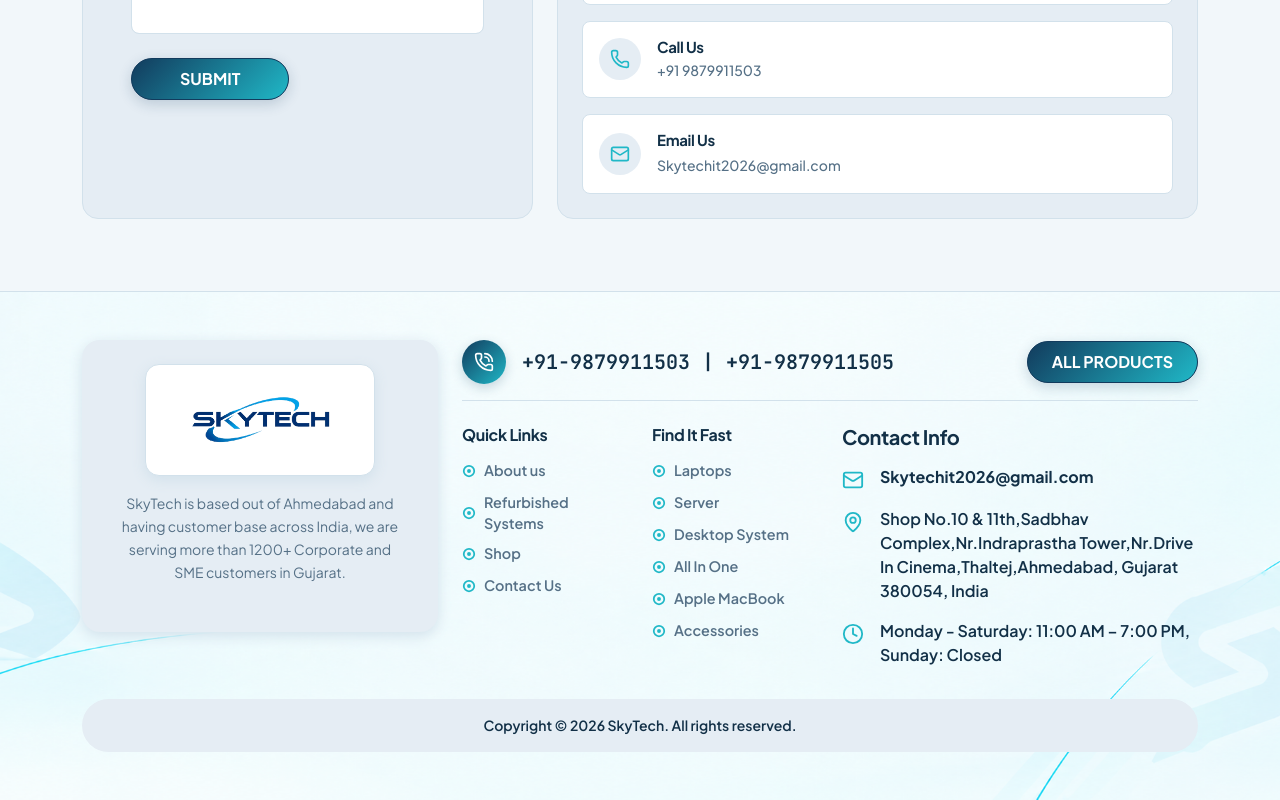
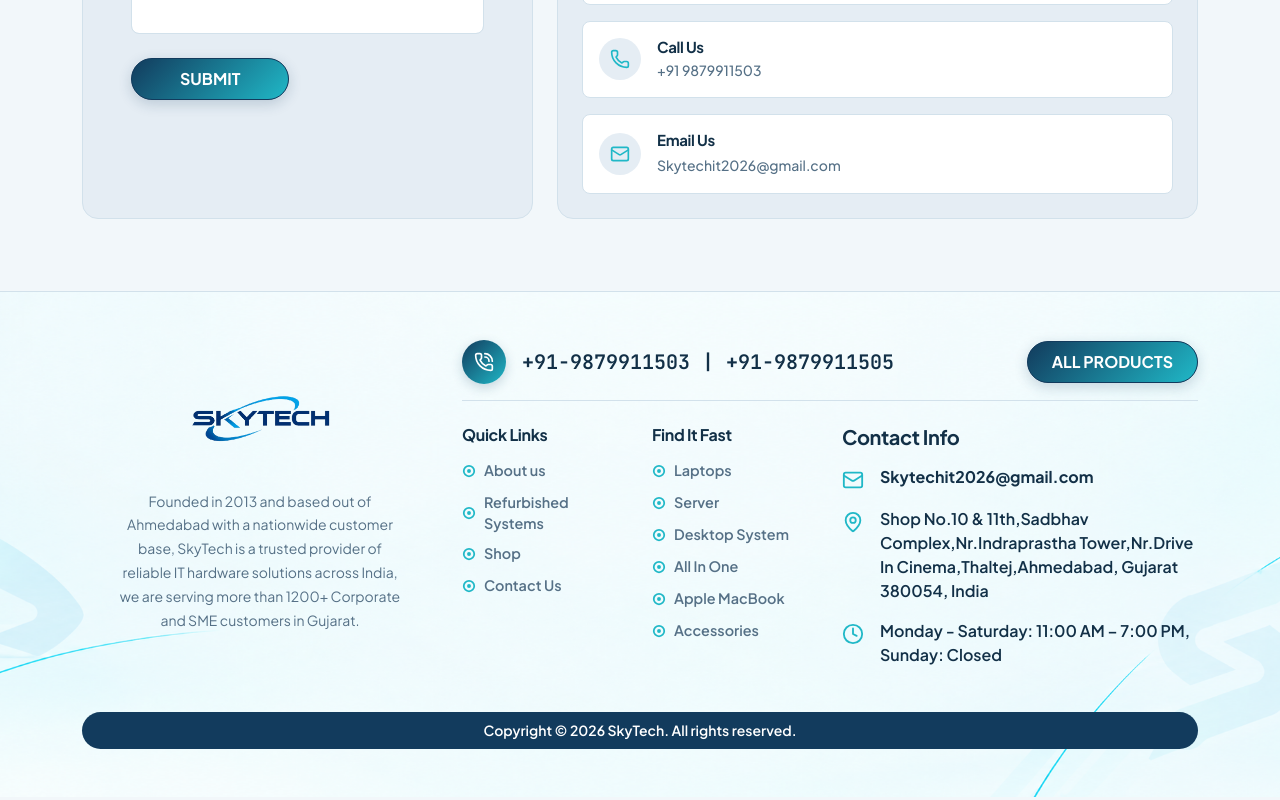
Before and after one commit to patelharshid/skytech-frontend, a React (Vite) app: page / in a window 1280 px wide. Shown: the part 4993-5793 px from the top of the page. Built offline with nearby package versions, Linux system fonts and the light colour scheme; no server answers.

Commit message:
footer changes

```diff
--- a/src/components/Footer.jsx
+++ b/src/components/Footer.jsx
@@ -51,8 +51,8 @@
               </div>
 
               {/* Description */}
-              <p className="small text-muted mb-4 px-2" style={{ lineHeight: '1.65', color: 'var(--text-muted)' }}>
-                SkyTech is based out of Ahmedabad and having customer base across India, we are serving more than 1200+ Corporate and SME customers in Gujarat.
+              <p className="small text-muted mb-4 px-2" style={{ lineHeight: '1.7', color: 'var(--text-muted)' }}>
+                Founded in 2013 and based out of Ahmedabad with a nationwide customer base, SkyTech is a trusted provider of reliable IT hardware solutions across India, we are serving more than 1200+ Corporate and SME customers in Gujarat.
               </p>
             </div>
           </div>
@@ -138,7 +138,7 @@
 
         {/* Bottom Copyright Strip */}
         <div className="mt-4 pt-2">
-          <div className="rounded-pill text-center fw-semibold small py-3 px-4 bg-surface text-main">
+          <div className="rounded-pill text-center fw-semibold small py-2 px-3 bg-primary text-white">
             Copyright © 2026 SkyTech. All rights reserved.
           </div>
         </div>
--- a/src/css/footer.css
+++ b/src/css/footer.css
@@ -9,41 +9,15 @@
 }
 
 .skytech-footer-card {
-  background: var(--surface-color);
-  border-radius: 18px;
   padding: 24px;
-  box-shadow: 0 4px 14px var(--border-color);
 }
 
 .skytech-logo-badge {
-  background: var(--card-color);
   border-radius: 14px;
   padding: 10px 24px;
-  box-shadow: 0 4px 14px var(--border-color);
-  border: 1px solid var(--border-color);
   display: inline-flex;
   align-items: center;
   justify-content: center;
-}
-
-.skytech-social-btn {
-  width: 34px;
-  height: 34px;
-  border-radius: 50%;
-  background: var(--surface-color);
-  color: var(--text-color);
-  display: inline-flex;
-  align-items: center;
-  justify-content: center;
-  text-decoration: none;
-  transition: all 0.2s ease;
-}
-
-.skytech-social-btn:hover {
-  background: var(--accent-color);
-  color: #ffffff;
-  transform: translateY(-2px);
-  box-shadow: 0 4px 12px rgba(32, 184, 199, 0.35);
 }
 
 .skytech-footer-phone-icon {
```
